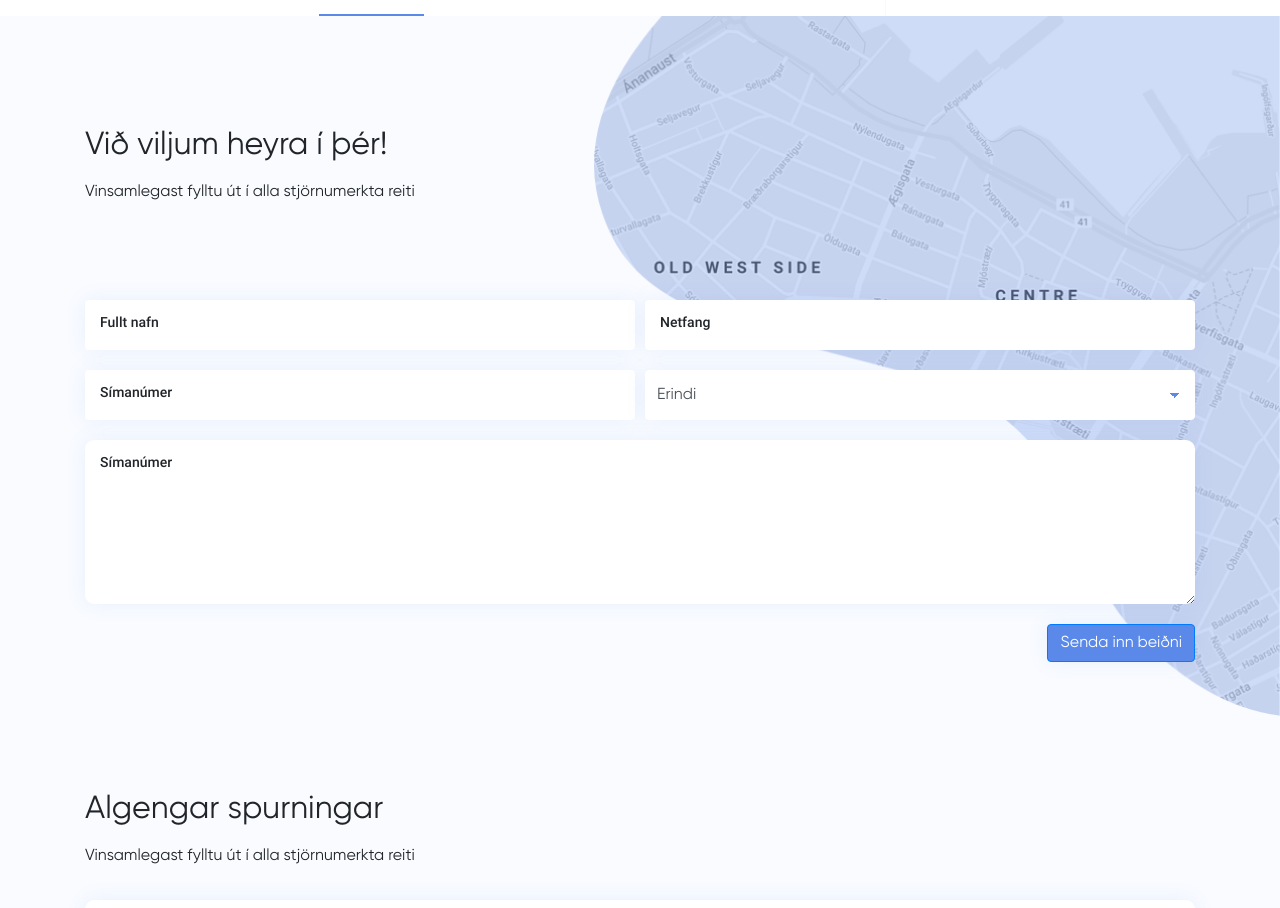
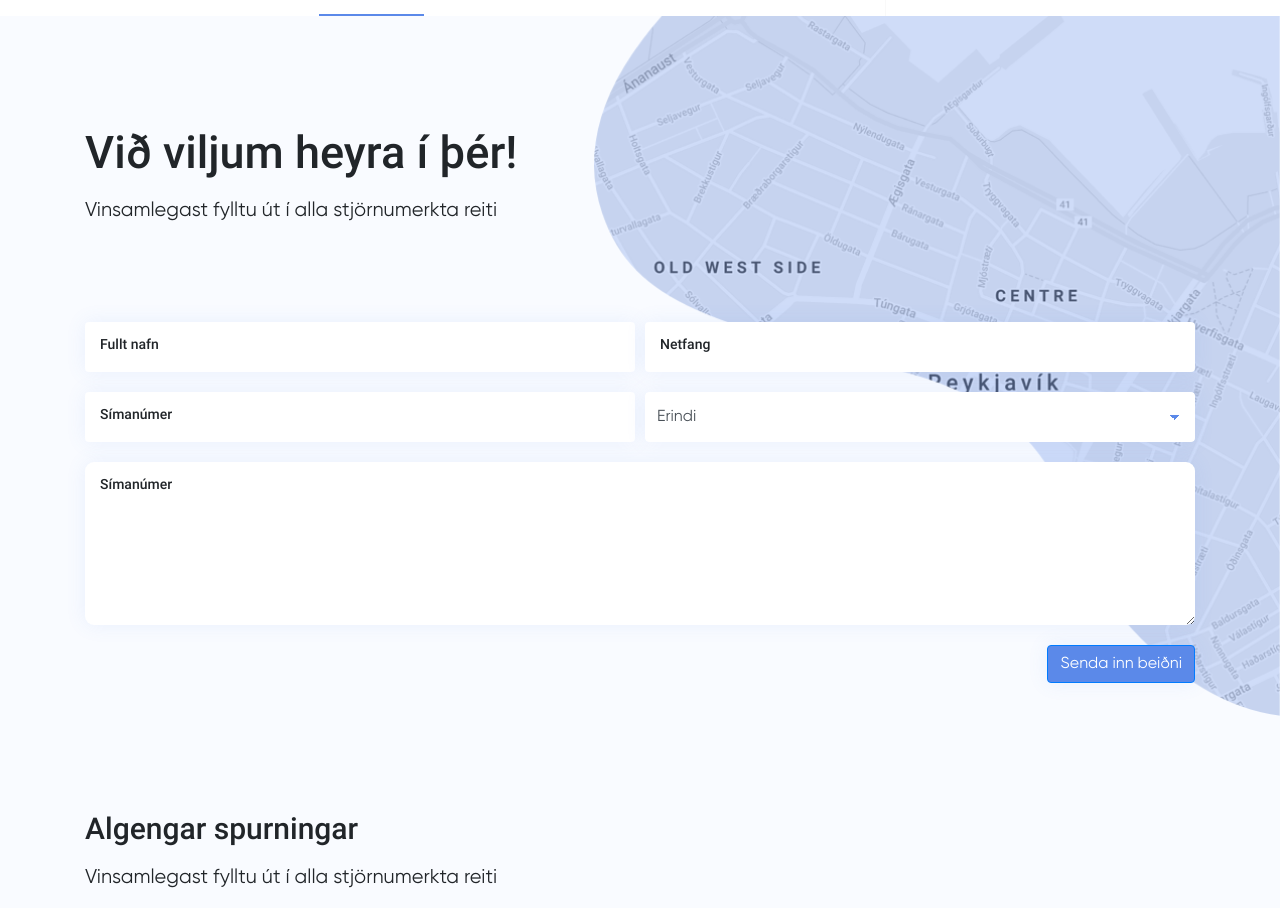
Before and after one commit to AbdurRehman712/hybrid-frontend, a React (Create React App) app: page /contact in a window 1280 px wide. Shown: the part 64-972 px from the top of the page. Built offline with nearby package versions, Linux system fonts and the light colour scheme.

Commit message:
Contact Page font-weight updated

```diff
--- a/src/compontents/sections/contact/contact/Contact.css
+++ b/src/compontents/sections/contact/contact/Contact.css
@@ -8,6 +8,13 @@
 }
 .formhead h2.tite{
     font-weight: 600;
+}
+.contact .title.mb-3 {
+    font-weight: 600;
+    font-size: 45px;
+}
+.contact p {
+    font-size: 20px;
 }
 .contact::before{
     content: "";
--- a/src/compontents/sections/contact/faq/FAQ.css
+++ b/src/compontents/sections/contact/faq/FAQ.css
@@ -6,7 +6,13 @@
 .faq .react-ripples {
     width: 100%;
 }
-
+.faq .title.mb-3 {
+    font-size: 30px;
+    font-weight: 600;
+}
+.faq p {
+    font-size: 20px;
+}
 .faq .rc-collapse {
     width: 100%;
     background: transparent;
@@ -30,6 +36,8 @@
 .faq .rc-collapse-header.title{
     position: relative;
     height: 50px;
+    font-size: 18px;
+    letter-spacing: 0.04px;
 }
 .faq .rc-collapse-header.title::before {
     content: "";
```
